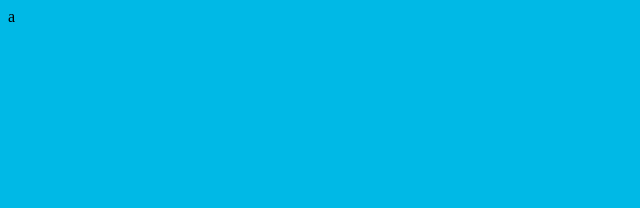
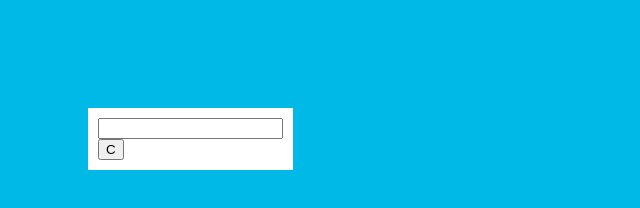
Before and after one commit to justnote-soft-xyz/calc, a plain HTML site: page index.html in a window 1280 px wide. Shown: the whole page, without its empty margins (0-640 px from the left). Drawn offline with Linux system fonts and the light colour scheme.

Commit message:
основная труктура файлов

```diff
--- a/css/style.css
+++ b/css/style.css
@@ -1,7 +1,12 @@
 body {
     background: #00B9E6;
 }
-#wrapper {
+.wrapper-calc {
+    float: left;
+    margin: 100px 80px;
+    padding: 10px 10px;
+    width: auto;
     border: 1px;
     border-color: #777;
+    background: #fff;
 }
--- a/index.html
+++ b/index.html
@@ -6,10 +6,15 @@
     <link rel="stylesheet" href="css/style.css">
 </head>
 <body>
-    <div id="wrapper">
-        <div class="fon">
-            <div class="fon2">
-        a
+    <div class="container">
+        <div class="wrapper-calc">
+            <div class="calc">
+               <div class="calc-display"></div>
+                <input type="text" name="" class="calc_display_input" />
+                </div>
+                <div class="calc-button">
+                    <button type="button" class="btn-yellow">C</button>
+                </div>
             </div>
         </div>
     </div>
```
